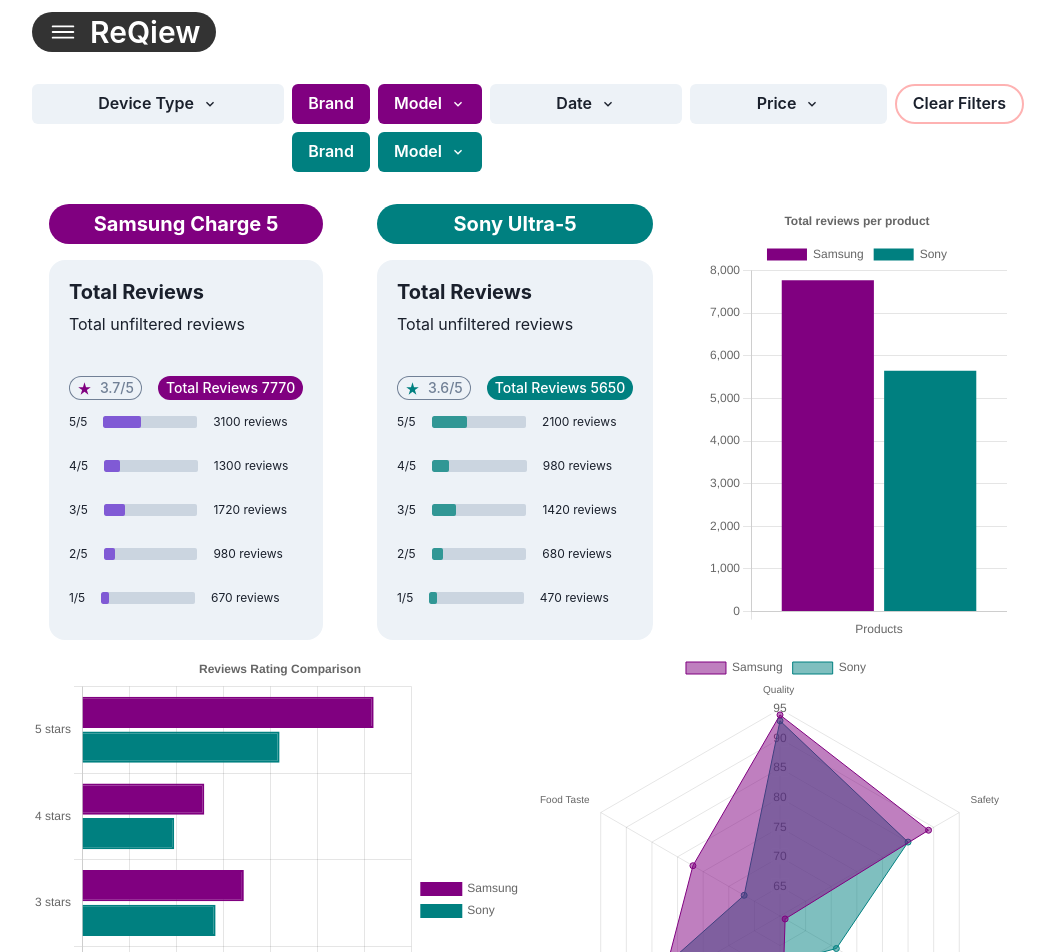
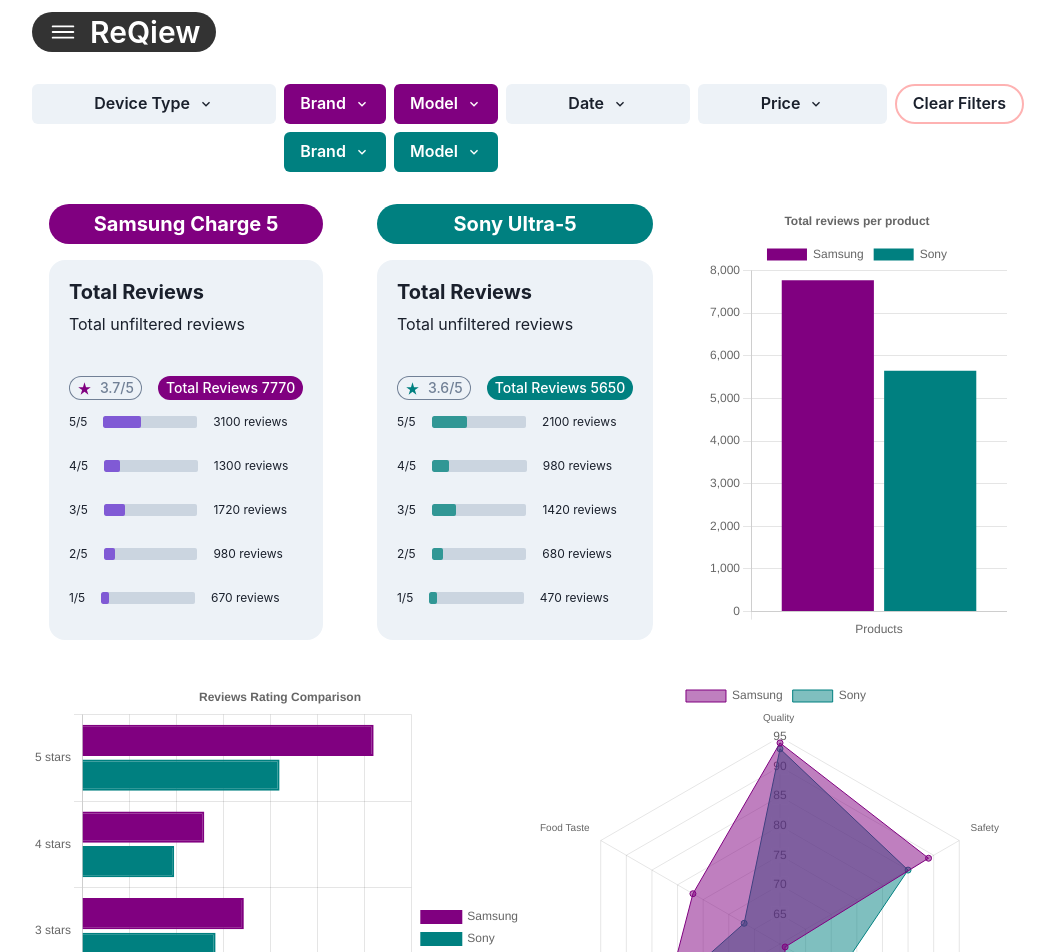
Before and after one commit to ruthtempo/reqiew, a React (Create React App) app: page /benchmark in a window 1280 px wide. Shown: the top 952 px of the page, without its empty margins (112-1167 px from the left). Built offline with nearby package versions, Linux system fonts and the light colour scheme.

Commit message:
some style fixes

```diff
--- a/src/App.tsx
+++ b/src/App.tsx
@@ -54,7 +54,12 @@
         Aspect-based Sentiment:BBQ
       </Heading>
       <Flex gap={3}>
-        <Box display="flex" flexDirection="column" gap={4}>
+        <Box
+          display="flex"
+          flexDirection="column"
+          gap={4}
+          justifyContent="space-between"
+        >
           <ReviewsCard
             productData={filteredEntities}
             title="Reliable Reviews"
--- a/src/components/Benchmark.tsx
+++ b/src/components/Benchmark.tsx
@@ -21,7 +21,12 @@
         </Button>
         <Stack>
           {Array.from({ length: 2 }).map((_, i) => (
-            <Button flexGrow={1} bg={i === 0 ? "purple" : "teal"} color="white">
+            <Button
+              flexGrow={1}
+              bg={i === 0 ? "purple" : "teal"}
+              color="white"
+              rightIcon={<ChevronDownIcon />}
+            >
               Brand
             </Button>
           ))}
@@ -110,7 +115,7 @@
           <ChartTotal entities={entities} />
         </Flex>
       </Flex>
-      <Flex>
+      <Flex mt={10}>
         <Box w="50%">
           <Chart entities={entities} />
         </Box>
--- a/src/components/RatingBar.tsx
+++ b/src/components/RatingBar.tsx
@@ -15,7 +15,7 @@
         bg={"gray.300"}
         colorScheme={p.colorScheme}
         value={p.value}
-        max={p.max}
+        max={p.max || 1}
         m={4}
         borderRadius="sm"
       />
--- a/src/components/Results.tsx
+++ b/src/components/Results.tsx
@@ -18,6 +18,8 @@
   Tr,
   Image,
   Heading,
+  Tfoot,
+  TableCaption,
 } from "@chakra-ui/react";
 import { benchmarks, Entity } from "../_DATA";
 
@@ -69,6 +71,9 @@
     <Card flexGrow={1} borderRadius="2xl" h="100%">
       <TableContainer>
         <Table variant="simple">
+          <TableCaption>
+            Aspect-based Sentiment values out of 100%{" "}
+          </TableCaption>
           <Thead>
             <Tr>
               <Th>Sentiment</Th>
@@ -77,7 +82,7 @@
               <Th>Difference</Th>
             </Tr>
           </Thead>
-          <Tbody h="full">
+          <Tbody>
             {(
               Object.keys(aspectsAverage) as (keyof typeof aspectsAverage)[]
             ).map((aspect) => (
@@ -125,6 +130,14 @@
               </Tr>
             ))}
           </Tbody>
+          <Tfoot>
+            <Tr>
+              <Th>Sentiment</Th>
+              <Th w="30%">Score</Th>
+              <Th>Benchmark</Th>
+              <Th>Difference</Th>
+            </Tr>
+          </Tfoot>
         </Table>
       </TableContainer>
     </Card>
```
